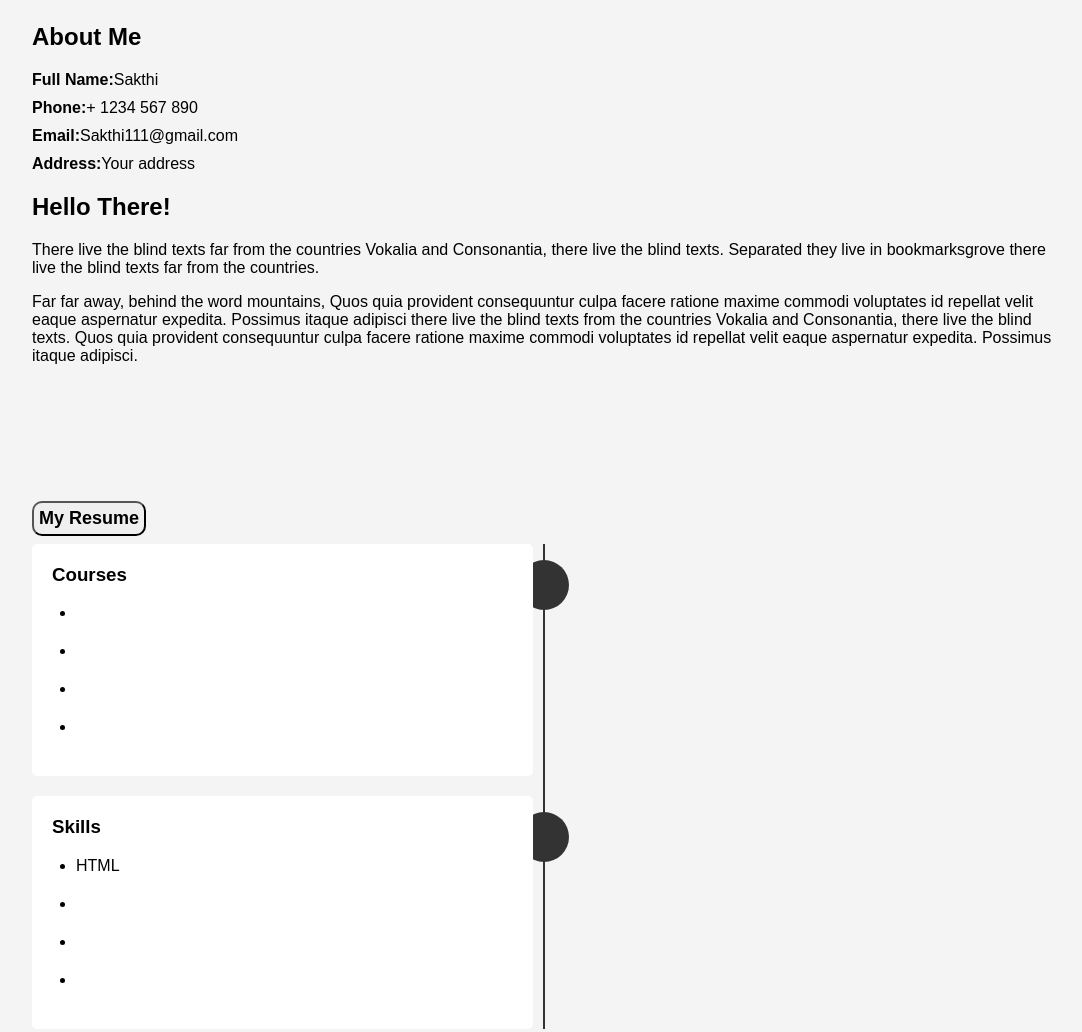
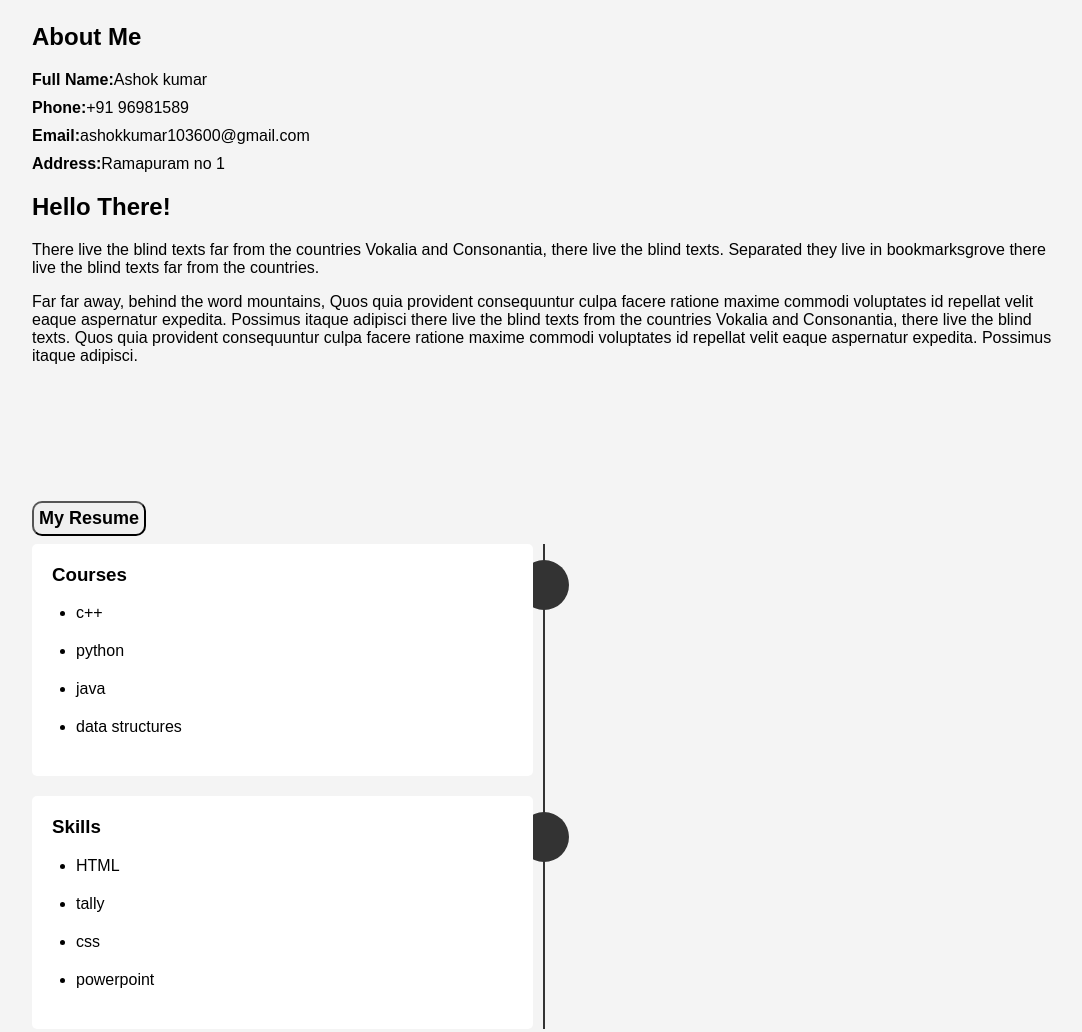
Before and after one commit to ashokkumar103600-bot/digital_portfolio, a plain HTML site: page index.html in a window 1280 px wide. Shown: the part 320-1352 px from the top of the page, without its empty margins (96-1178 px from the left). Drawn offline with Linux system fonts and the light colour scheme.

Commit message:
Update index.html

```diff
--- a/index.html
+++ b/index.html
@@ -21,10 +21,10 @@
             <div class="row">
                 <div class="col-md-4">
                     <ul class="info">
-                        <li><span>Full Name:</span>Sakthi</li>
-                        <li><span>Phone:</span>+ 1234 567 890</li>
-                        <li><span>Email:</span>Sakthi111@gmail.com</li>
-                        <li><span>Address:</span>Your address</li>
+                        <li><span>Full Name:</span>Ashok kumar</li>
+                        <li><span>Phone:</span>+91 96981589</li>
+                        <li><span>Email:</span>ashokkumar103600@gmail.com</li>
+                        <li><span>Address:</span>Ramapuram no 1</li>
                     </ul>
                 </div>
                 <div class="col-md-8">
@@ -38,7 +38,7 @@
 
     <section id="resume">
         <div class="container">
-            <button class=" btn btn-primary"><a href=".pdf">My Resume</a></button>
+            <button class=" btn btn-primary"><a href="resume.pdf">My Resume</a></button>
             <div class="row">
                 <div class="col-md-12">
                     <ul class="timeline">
@@ -47,10 +47,10 @@
                             <div class="timeline-panel">
                                 <h3>Courses</h3>
                                 <ul>
-                                    <li></li>
-                                    <li></li>
-                                    <li></li>
-                                    <li></li>
+                                    <li>c++</li>
+                                    <li>python</li>
+                                    <li>java</li>
+                                    <li>data structures</li>
                                 </ul>
                             </div>
                         </li>
@@ -60,9 +60,9 @@
                                 <h3>Skills</h3>
                                 <ul>
                                     <li>HTML</li>
-                                    <li></li>
-                                    <li></li>
-                                    <li></li>
+                                    <li>tally</li>
+                                    <li>css</li>
+                                    <li>powerpoint</li>
                                 </ul>
                             </div>
                         </li>
@@ -78,4 +78,5 @@
         </div>
     </footer>
 </body>
+
 </html>
```
